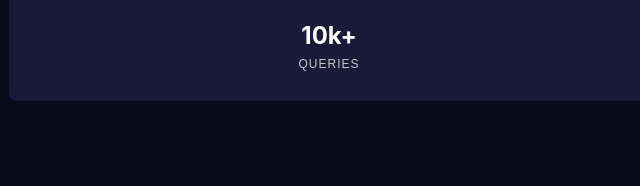
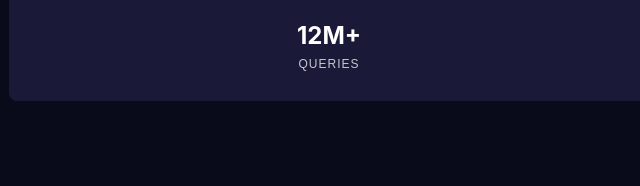
Before and after one commit to alexrezaei/stats-preview-card, a plain HTML site: page index.html in a window 1280 px wide. Shown: the part 877-1063 px from the top of the page, 311-951 px from the left. Drawn offline with Linux system fonts and the light colour scheme.

Commit message:
quick edit

```diff
--- a/index.html
+++ b/index.html
@@ -38,7 +38,7 @@
                   <p>TEMPLATES</p>
                 </div>
                 <div class="stat-control">
-                  <h2 class="stat">10k+</h2>
+                  <h2 class="stat">12M+</h2>
                   <p>QUERIES</p>
                 </div>
               </div>
```
